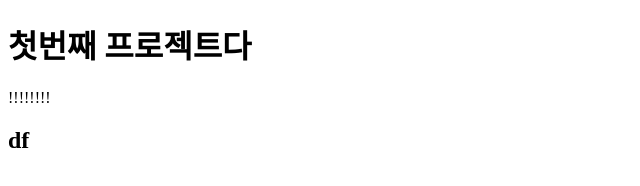
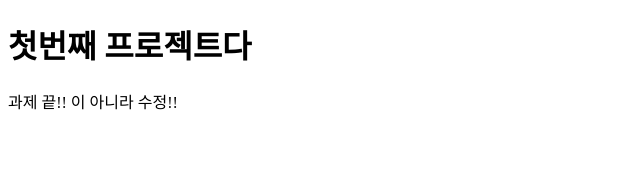
Before and after one commit to j1sung/Web-Study, a plain HTML site: page HTML-CSS/day1/index.html in a window 1280 px wide. Shown: the whole page, without its empty margins (0-640 px from the left). Drawn offline with Linux system fonts and the light colour scheme.

Commit message:
second commit

```diff
--- a/HTML-CSS/day1/index.html
+++ b/HTML-CSS/day1/index.html
@@ -8,7 +8,6 @@
   </head>
   <body>
     <h1>첫번째 프로젝트다</h1>
-    <p>!!!!!!!!</p>
-    <h2>df</h2>
+    <p>과제 끝!! 이 아니라 수정!!</p>
   </body>
 </html>
```
